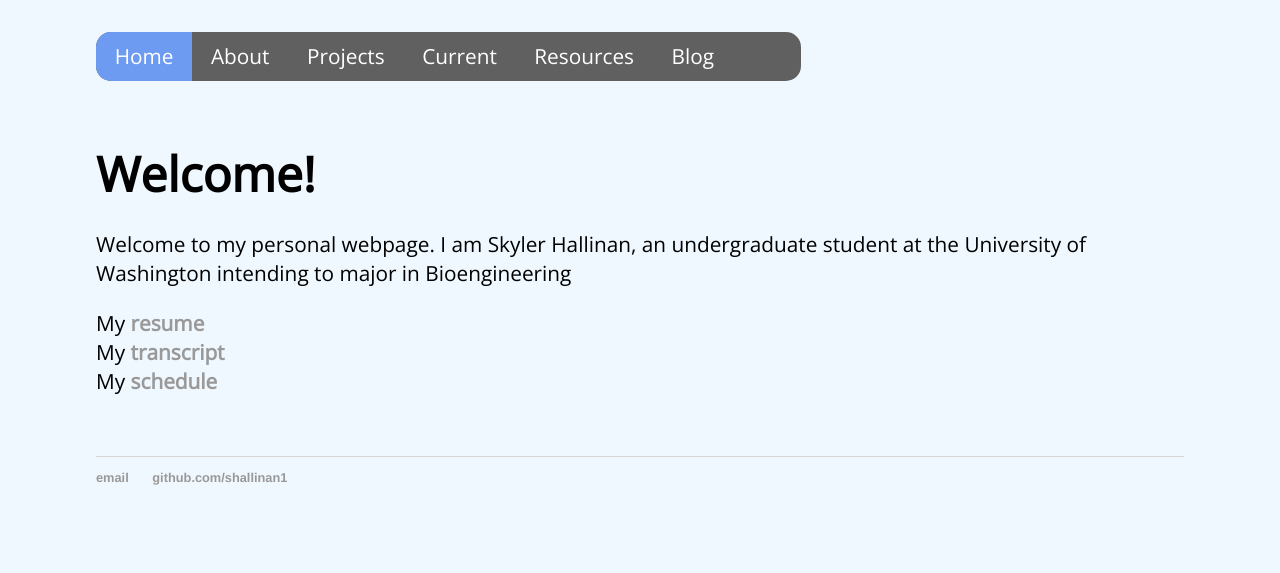
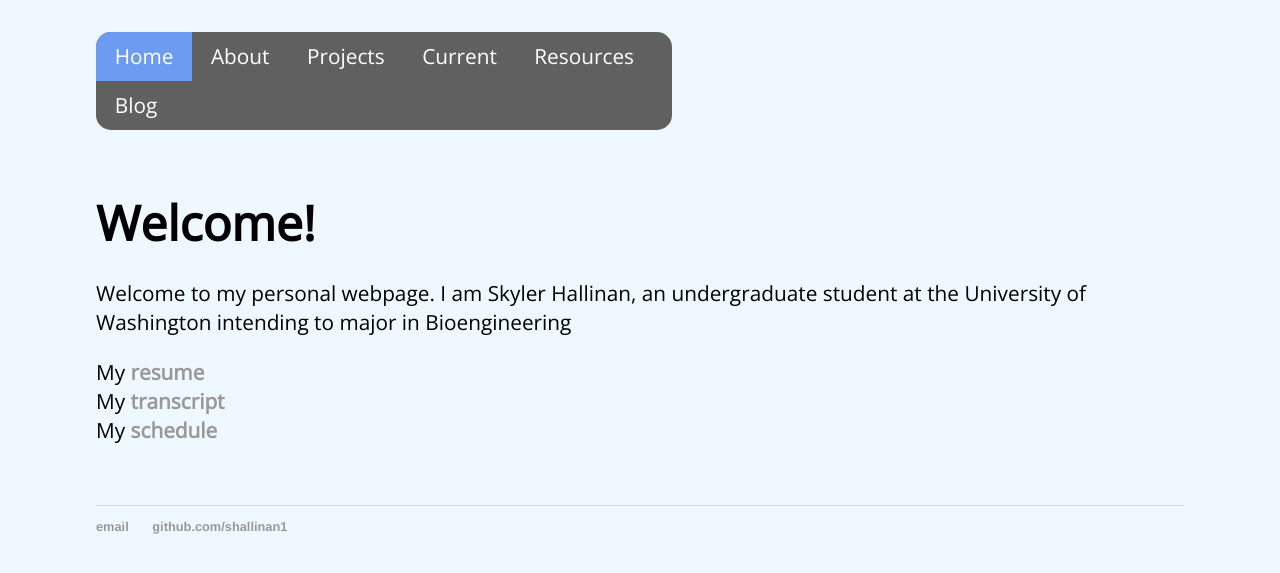
Before and after one commit to shallinan1/shallinan1.github.io, a Jekyll site: the page built from index.md, in a window 1280 px wide. Shown: the top 573 px of the page. Built offline with Jekyll 4.4.1, drawn with Linux system fonts in a browser that asks for light colours.

Commit message:
Update main.css

```diff
--- a/css/main.css
+++ b/css/main.css
@@ -5,7 +5,7 @@
     padding: 0;
     overflow: hidden;
     background-color: #606060;
-	width: 55.08%;
+	width: 45%;
 	border: 2px;
 	border-top-left-radius:15px;
     border-bottom-left-radius:15px;
@@ -16,7 +16,7 @@
 #globalNav li {
     float: left;
 	transition: 1s;
-		border-top-left-radius:15px;
+	border-top-left-radius:15px;
     border-bottom-left-radius:15px;
 	border-top-right-radius:15px;
     border-bottom-right-radius:15px;
```
